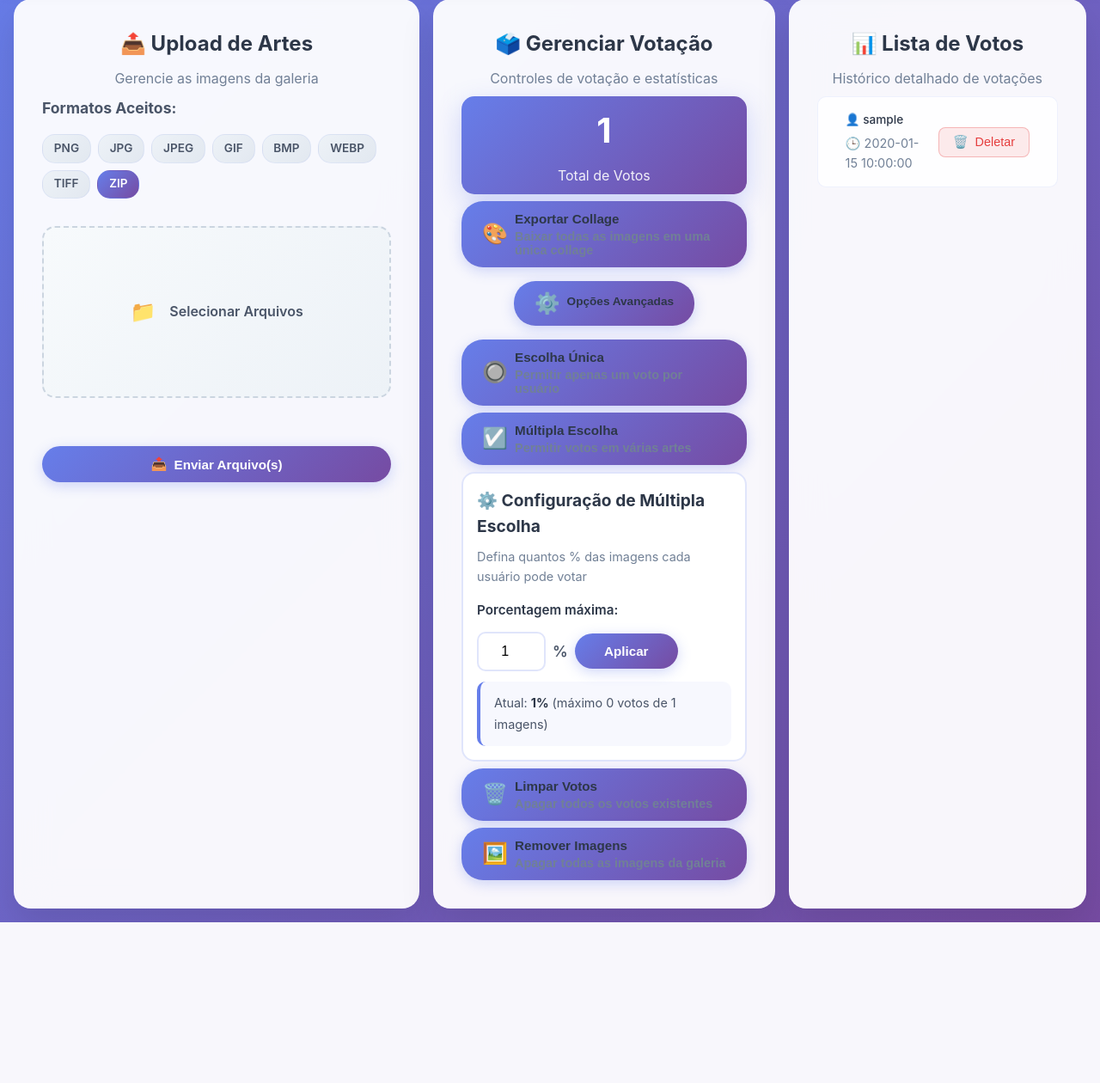
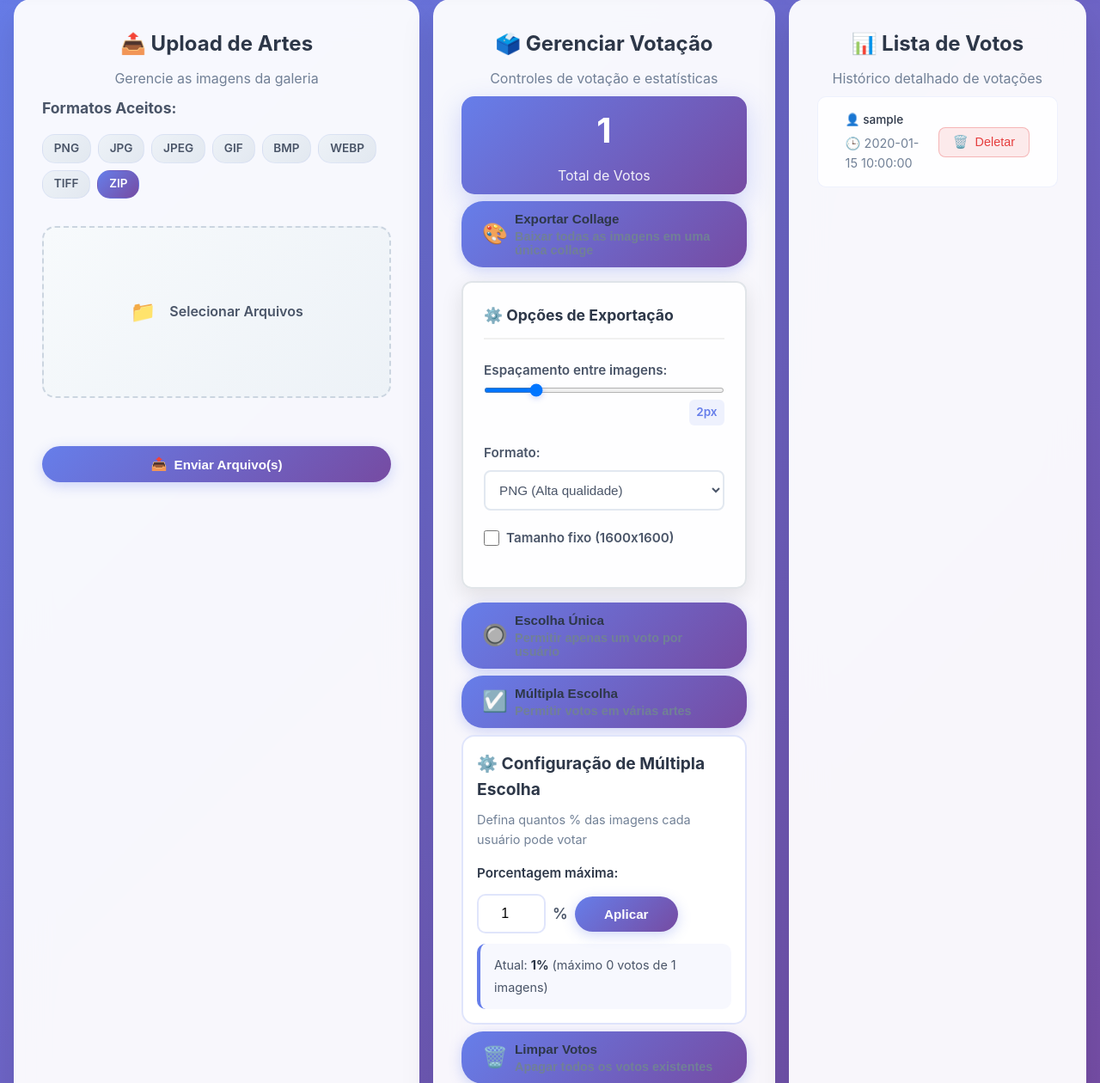
Before and after one commit to paulosergiolima/sitezinho, a Flask app: template templates/admin.html in a window 1280 px wide. Shown: the part 117-1377 px from the top of the page at 86% size. Before the commit the page ends 1190 px from the top, so only its background shows below. Run offline with Flask 3, Linux system fonts and the light colour scheme; tables that the repository leaves empty hold one stand-in row (values such as "Sample post"); the template is opened without the code that fills it: values that come from a table or form of the project are taken from there, most other values are stand-ins (such as "Sample title", 1, 10 or a date in 2020).

Commit message:
Refactor export options for improved visibility and usability
- Made the export options panel always visible in the admin interface for easier access.
- Removed the toggle functionality for the export options, simplifying the user experience.
- Adjusted CSS to add margin below the export options panel for better spacing.

```diff
--- a/static/css/style.css
+++ b/static/css/style.css
@@ -2182,6 +2182,7 @@ header {
 
 /* Export Options Panel */
 .export-options {
+    margin-bottom: 1rem;
     margin-top: 1rem;
     padding: 1.5rem;
     background: rgba(255, 255, 255, 0.95);
--- a/static/js/main.js
+++ b/static/js/main.js
@@ -841,21 +841,7 @@ function export_merged_image() {
   }, 1000);
 }
 
-function toggleExportOptions() {
-  const options = document.getElementById('exportOptions');
-  const isVisible = options.style.display !== 'none';
-
-  if (isVisible) {
-    options.style.display = 'none';
-  } else {
-    options.style.display = 'block';
-    // Animate in
-    options.style.opacity = '0';
-    setTimeout(() => {
-      options.style.opacity = '1';
-    }, 10);
-  }
-}
+// Toggle function removed - options are now always visible
 
 function showNotification(message, type = 'info') {
   // Create notification element
--- a/templates/admin.html
+++ b/templates/admin.html
@@ -106,8 +106,8 @@
                     </div>
                 </button>
 
-                <!-- Advanced Export Options -->
-                <div class="export-options" id="exportOptions" style="display: none;">
+                <!-- Export Options (Always Visible) -->
+                <div class="export-options" id="exportOptions">
                     <div class="options-header">
                         <h4>⚙️ Opções de Exportação</h4>
                     </div>
@@ -136,15 +136,6 @@
                             <input type="number" id="exportHeight" placeholder="Altura" value="1600" min="400" max="3000" />
                         </div>
                     </div>
-                </div>
-
-                <div class="export-controls">
-                    <button onclick="toggleExportOptions()" class="control-button secondary small">
-                        <span>⚙️</span>
-                        <div class="button-content">
-                            <div class="button-title">Opções Avançadas</div>
-                        </div>
-                    </button>
                 </div>
             </div>
 
```
